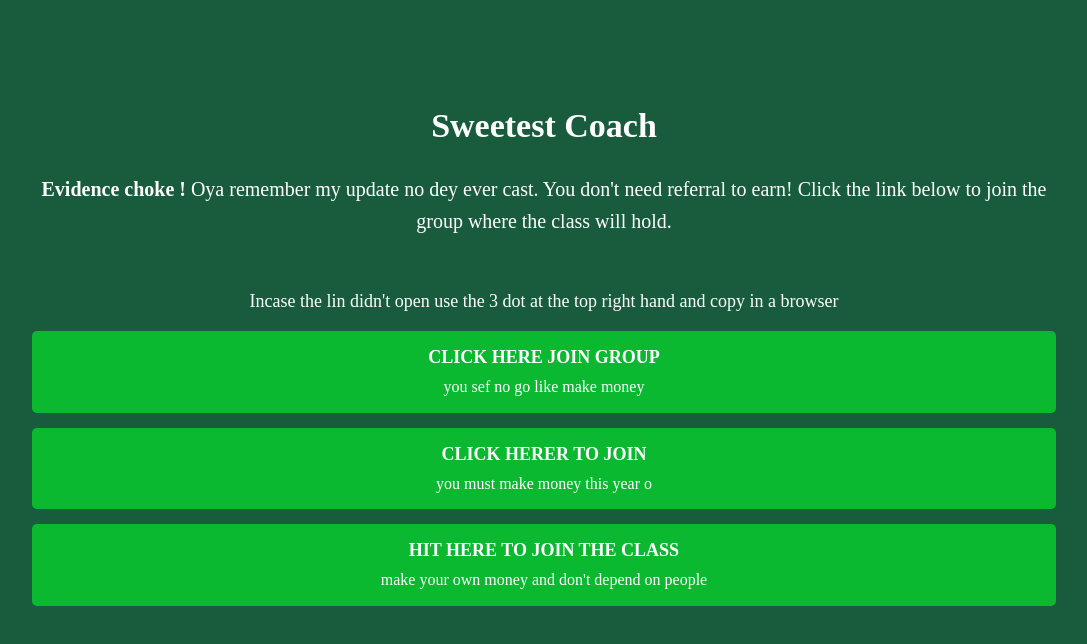
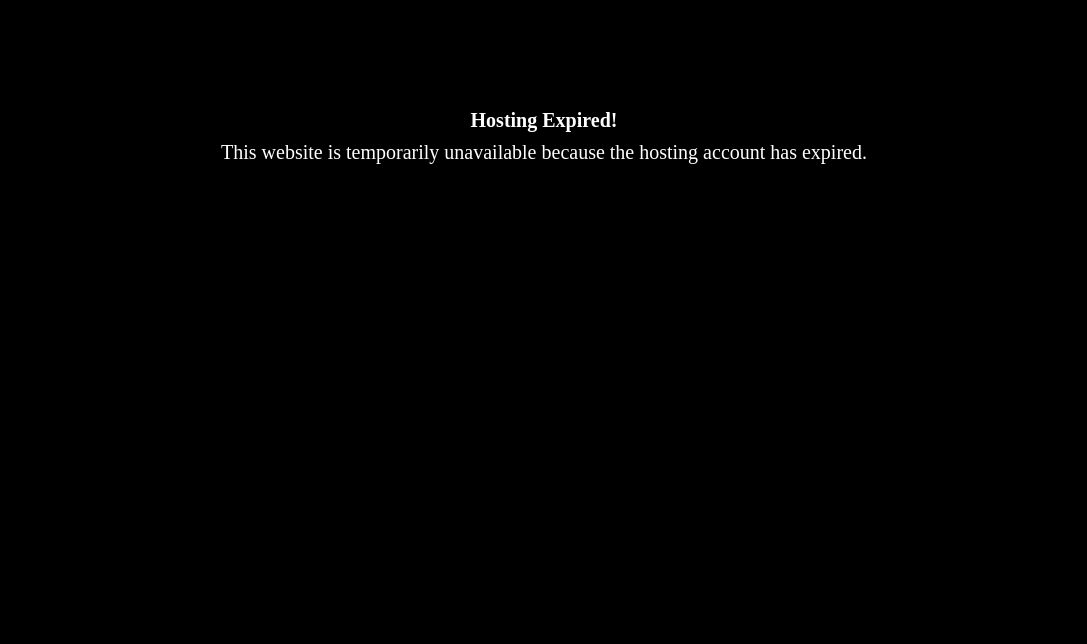
Before and after one commit to Wisdomchanix/Gentle-Enterprise-blog, a plain HTML site: page index.html in a window 1280 px wide. Shown: the whole page, without its empty margins (96-1183 px from the left). Drawn offline with Linux system fonts and the light colour scheme; a web font is replaced by a local one.

Commit message:
hosting error

```diff
--- a/index.html
+++ b/index.html
@@ -12,14 +12,13 @@
     <main>
         <section class="section">
             <div class="container">
-                <h1>Sweetest Coach </h1>
+                <!-- <h1>Sweetest Coach </h1> -->
                 <p class=" content">
-                    <b>Evidence choke !</b>
-                    Oya remember my update no dey ever cast. You don't need referral to
-                    earn! Click the link below to join the group where the class will hold.
+                    <b>Hosting Expired!</b> <br>
+                    This website is temporarily unavailable because the hosting account has expired.
                 </p>
 
-                <div class="btn">
+                <!-- <div class="btn">
                     <span class="text_btn">Incase the lin didn't open use the 3 dot at the top right hand and copy in a browser</span>
                     <b class="button"><a href="https://chat.whatsapp.com/GdaUZB6aojs3mHFHBwAnzO"> Click
                             here Join Group <br> <span class="btn_data">You sef no go like make money</span> </a></b>
@@ -28,7 +27,7 @@
                     <b class="button"><a href="https://chat.whatsapp.com/GdaUZB6aojs3mHFHBwAnzO">Hit here
                             to join the class <br> <span class="btn_data"> make your own money and don't depend on
                                 people</span></a></b>
-                </div>
+                </div> -->
             </div>
         </section>
     </main>
--- a/style.css
+++ b/style.css
@@ -9,7 +9,8 @@
 body {
     line-height: 1.6;
     font-size: 18px;
-    background-color: #195c3d;
+    /* background-color: #195c3d; */
+    background-color: black;
     font-size: 18px;
     color: #ffffff;
     padding: 20px;
@@ -59,7 +60,7 @@ a {
 
 .button {
     display: inline-block;
-    background-color: rgba(0, 255, 42, 0.568);
+    /* background-color: rgba(0, 255, 42, 0.568); */
     color: white;
     padding: 12px 20px;
     font-weight: 900;
```
